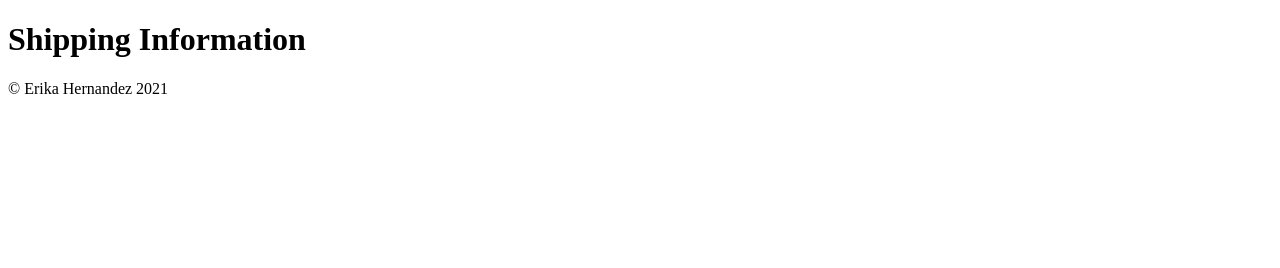
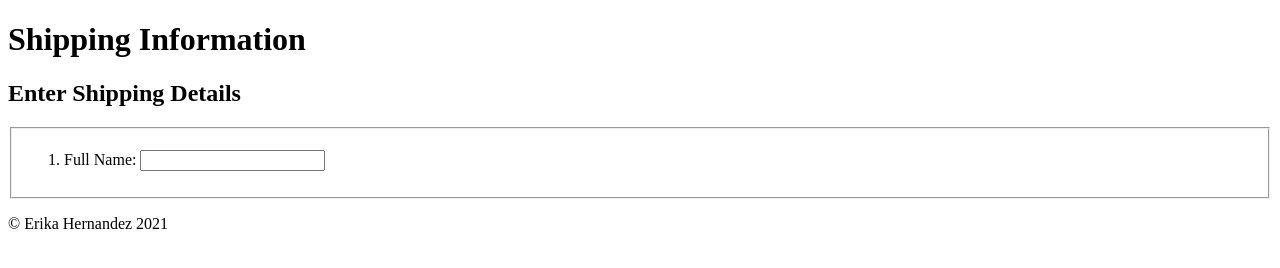
Before and after one commit to erikaghernandez/project-one, a plain HTML site: page shipping/index.html in a window 1280 px wide. Drawn offline with Linux system fonts and the light colour scheme.

Commit message:
Validate and lint html

```diff
--- a/shipping/index.html
+++ b/shipping/index.html
@@ -10,6 +10,18 @@
       <header>
         <h1> Shipping Information</h1>
       </header>
+
+      <h2>Enter Shipping Details</h2>
+      <form aria-labelledby="label-shipping" name="shipping" method="get">
+        <fieldset name="shipping">
+          <ol>
+            <li>
+              <label for="shipping-name"> Full Name: </label>
+              <input type="text" name="shipping-name" id="shipping-name" />
+            </li>
+          </ol>
+        </fieldset>
+      </form>
     </main>
     <footer>
       <p> &#169; Erika Hernandez 2021</p>
```
